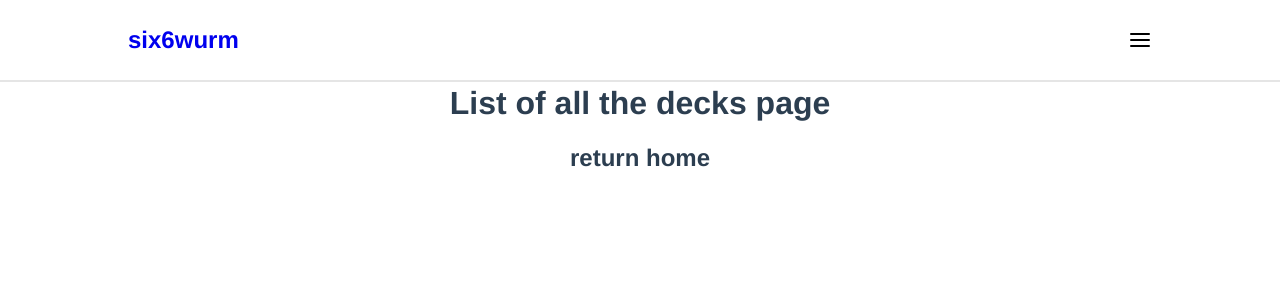
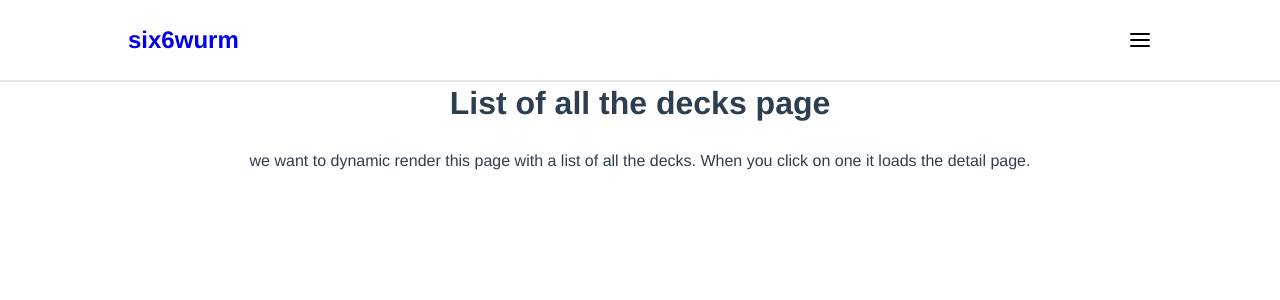
Before and after one commit to cwest9400/mtg101, a Vue app: page /decks in a window 1280 px wide. Shown: the top 300 px of the page. Built offline with nearby package versions, Linux system fonts and the light colour scheme.

Commit message:
static routes working

```diff
--- a/src/components/ArticlePost.vue
+++ b/src/components/ArticlePost.vue
@@ -4,7 +4,7 @@
     <div class="most-recent-post">
       <h1>Title of this really cool new blog post</h1>
       <p>by Magic Wizard</p>
-      <button>Read Now</button>
+      <router-link to="/articles/*"><button>Read Now</button></router-link>
     </div>
   </div>
 </template>
--- a/src/components/categoryContainer/AllArticles.vue
+++ b/src/components/categoryContainer/AllArticles.vue
@@ -4,7 +4,7 @@
       <div class="most-recent-post">
         <h1>Articles</h1>
 
-        <router-link to="articles"><button>View</button></router-link>
+        <router-link to="/articles"><button>View</button></router-link>
       </div>
     </div>
   </template>
--- a/src/components/categoryContainer/AllDecks.vue
+++ b/src/components/categoryContainer/AllDecks.vue
@@ -4,7 +4,7 @@
       <div class="most-recent-post">
         <h1>Decks</h1>
 
-        <router-link to="decks"><button>View</button></router-link>
+        <router-link to="/decks"><button>View</button></router-link>
       </div>
     </div>
   </template>
--- a/src/components/categoryPages/ArticleListPage.vue
+++ b/src/components/categoryPages/ArticleListPage.vue
@@ -1,6 +1,6 @@
 <template>
     <h1>List of all the articles page</h1>
-    <h2>return home</h2>
+    <p>we want to dynamic render this page with a list of all the articles. When you click on one it loads the detail page.</p>
 </template>
 <!-- zzzzzzzzzzzzzzzzzzzzzzzzzzzzzzzzzzzzzzzzzzzzzzzzzzzzzzzzzzzz -->
 
--- a/src/components/categoryPages/DeckListPage.vue
+++ b/src/components/categoryPages/DeckListPage.vue
@@ -1,6 +1,6 @@
 <template>
     <h1>List of all the decks page</h1>
-    <h2>return home</h2>
+    <p>we want to dynamic render this page with a list of all the decks. When you click on one it loads the detail page.</p>
 </template>
 <!-- zzzzzzzzzzzzzzzzzzzzzzzzzzzzzzzzzzzzzzzzzzzzzzzzzzzzzzzzzzzz -->
 
--- a/src/components/detailPages/AboutPage.vue
+++ b/src/components/detailPages/AboutPage.vue
@@ -4,7 +4,7 @@
         <p>hey what's it all about???</p>
 
     </div>
-    <h1>RETURN HOME</h1>
+
 </template>
 <!-- zzzzzzzzzzzzzzzzzzzzzzzzzzzzzzzzzzzzzzzzzzzzzzzzzzzzzzzzzzzz -->
 
--- a/src/components/detailPages/ArticleDetailPage.vue
+++ b/src/components/detailPages/ArticleDetailPage.vue
@@ -5,7 +5,7 @@
         <p>Author: Coolguy22</p>
         <p>Date: 00/00/00</p>
     </div>
-    <h1>RETURN HOME</h1>
+    <p>we want to dynamic render this page</p>
 </template>
 <!-- zzzzzzzzzzzzzzzzzzzzzzzzzzzzzzzzzzzzzzzzzzzzzzzzzzzzzzzzzzzz -->
 
--- a/src/components/detailPages/DeckDetailPage.vue
+++ b/src/components/detailPages/DeckDetailPage.vue
@@ -1,10 +1,11 @@
 <template>
     <h1>Deck detail page</h1>
+    <p>we want to dynamic render this page</p>
     <div class="sub-title">
         <p>Author: Coolguy22</p>
         <p>Date: 00/00/00</p>
     </div>
-    <h1>RETURN HOME</h1>
+
 </template>
 <!-- zzzzzzzzzzzzzzzzzzzzzzzzzzzzzzzzzzzzzzzzzzzzzzzzzzzzzzzzzzzz -->
 
--- a/src/components/navbar/NavBarContent.vue
+++ b/src/components/navbar/NavBarContent.vue
@@ -42,9 +42,9 @@
       </div>
       <div class="navbar-menu" :class="{ 'navbar-menu-visible': showMenu }">
         <!-- Menu items -->
-        <p><router-link to="about">About</router-link></p>
-        <p><router-link to="articles">Articles</router-link></p>
-        <p><router-link to="decks">Decks</router-link></p>
+        <p><router-link to="/about">About</router-link></p>
+        <p><router-link to="/articles">Articles</router-link></p>
+        <p><router-link to="/decks">Decks</router-link></p>
       </div>
     </div>
     <div class="menu-overlay" :class="{ 'menu-overlay-visible': showMenu }"></div>
```
Also changed, not shown: src/main.js (+8 -1 lines).
